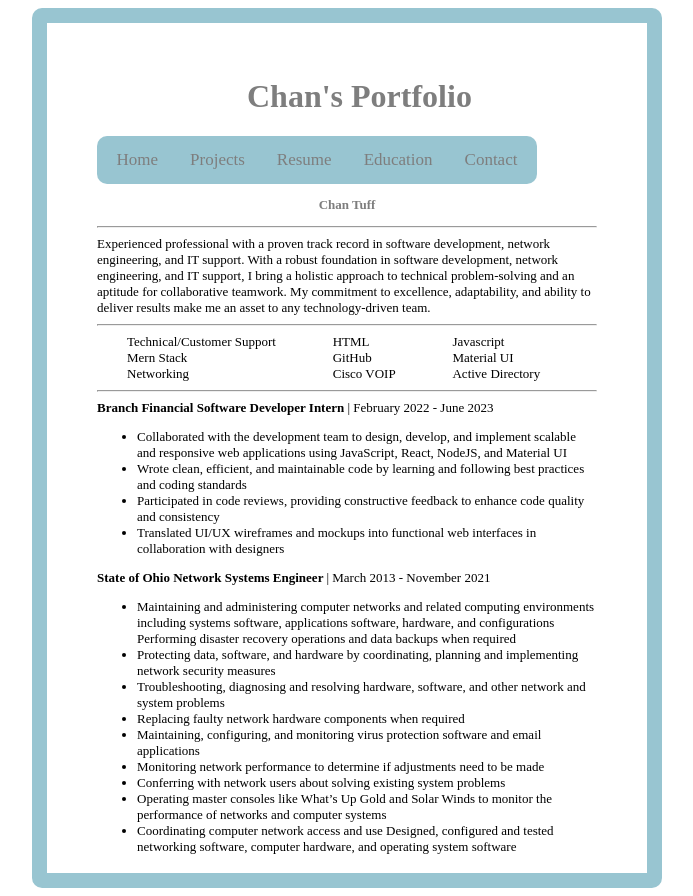
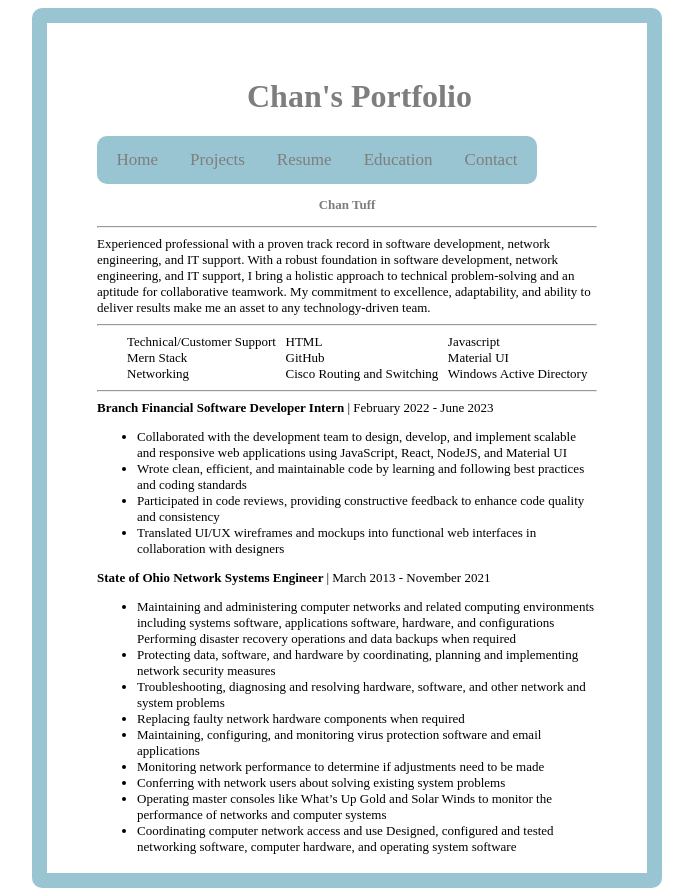
Before and after one commit to chantuff/Personal_Portfolio_Website, a React (Vite) app in the folder Portfolio_Website/: page /resume in a window 1280 px wide. Shown: the whole page, without its empty margins (526-1219 px from the left). Built offline with nearby package versions, Linux system fonts and the light colour scheme.

Commit message:
made change to resume

```diff
--- a/Portfolio_Website/src/pages/Resume.jsx
+++ b/Portfolio_Website/src/pages/Resume.jsx
@@ -29,8 +29,8 @@ function Resume() {
     <div class="item5">GitHub</div>
     <div class="item6">Material UI</div>
     <div class="item7">Networking</div>
-    <div class="item8">Cisco VOIP</div>
-    <div class="item9">Active Directory</div>
+    <div class="item8">Cisco Routing and Switching</div>
+    <div class="item9">Windows Active Directory</div>
 
       </div>
       <hr class="line3" />
```
